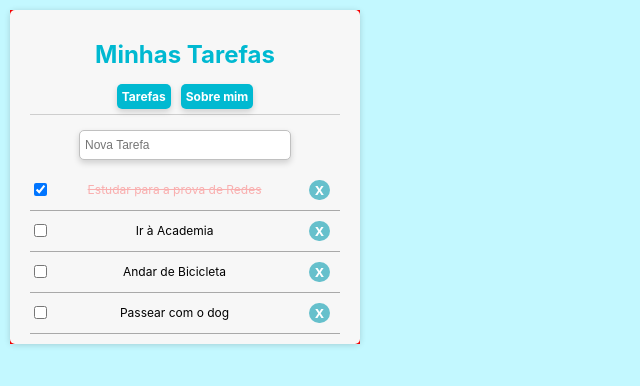
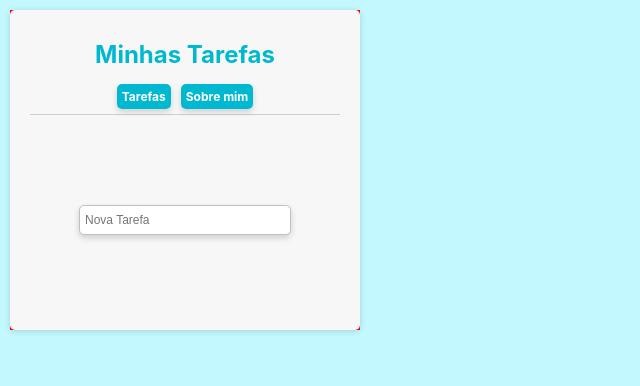
Before and after one commit to oGuimaraes/React-LevelUp, a React (Create React App) app: page / in a window 1280 px wide. Shown: the top 386 px of the page, without its empty margins (0-640 px from the left). Built offline with nearby package versions, Linux system fonts and the light colour scheme.

Commit message:
Estilização Finalizada

```diff
--- a/package.json
+++ b/package.json
@@ -3,6 +3,7 @@
   "version": "0.1.0",
   "private": true,
   "dependencies": {
+    "axios": "^0.19.0",
     "bootstrap": "^4.3.1",
     "react": "^16.11.0",
     "react-bootstrap": "^1.0.0-beta.14",
--- a/src/App.css
+++ b/src/App.css
@@ -36,7 +36,7 @@ code {
 .Container {
     display: flex;
     flex-direction: column;
-    justify-content: space-between;
+    justify-content: flex-start;
     background-color: rgb(247, 247, 247);
     border-radius: 5px;
     box-shadow: 0 3px 6px rgba(0,0,0,.16);
--- a/src/App.js
+++ b/src/App.js
@@ -14,7 +14,7 @@ class App extends Component {
         super(props);
         this.state = {
         tarefas: [
-            {
+/*             {
                 id: 1,
                 title: 'Estudar para a prova de Redes',
                 completed: true
@@ -33,7 +33,7 @@ class App extends Component {
                 id: 4,
                 title: 'Passear com o dog',
                 completed: false
-            }
+            } */
         ]
     }
     //this.counter = this.state.tarefas.length
```
Also changed, not shown: 1 other file (tests, documents, lock files or other folders).
